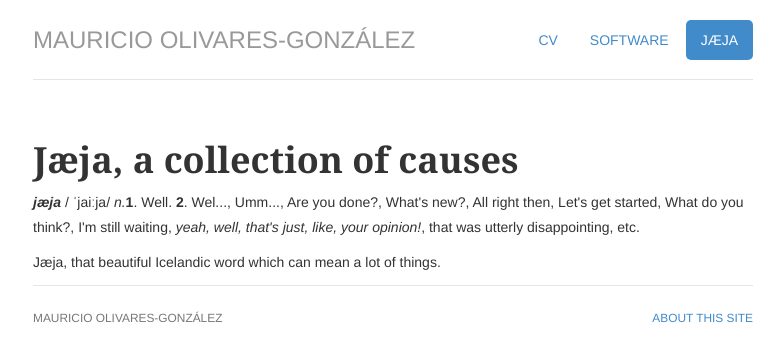
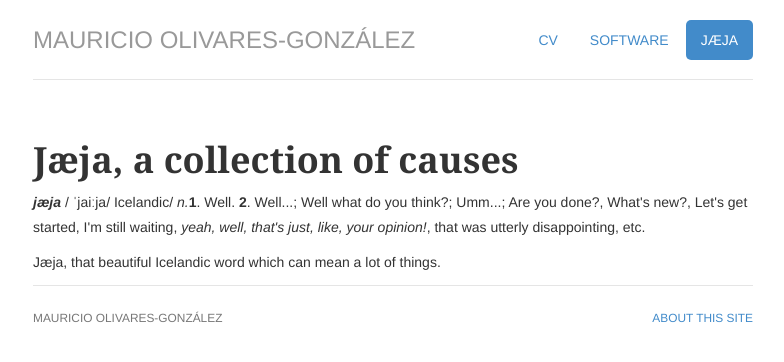
Before and after one commit to mauolivares/mauolivares.github.io, a Jekyll site: the page built from jaeja/index.html, in a window 1280 px wide. Shown: the top 362 px of the page, without its empty margins (247-1031 px from the left). Built offline with Jekyll 4.4.1, drawn with Linux system fonts in a browser that asks for light colours.

Commit message:
modify jaeja spelling

```diff
--- a/_includes/header.html
+++ b/_includes/header.html
@@ -5,7 +5,7 @@
 		<li class="{{ page.software }}"><a href="/software" title="Software">Software</a></li>
 		<!-- <li class="{{ page.projects }}"><a href="/projects" title="Projects">Projects</a></li> -->
 		<!-- <li class="{{ page.notes }}"><a href="/notes" title="Notes">Notes</a></li> -->
-		<li class="{{ page.jaeja }}"><a href="/jaeja" title="Jaeja">Jæja</a></li>
+		<li class="{{ page.jaeja }}"><a href="/jaeja" title="Jaeja">J&#230;ja</a></li>
 	</ul>
 	<h3 class="text-muted"><a href="/">Mauricio Olivares-González</a></h3>
 </div> <!-- /header -->
--- a/jaeja/index.html
+++ b/jaeja/index.html
@@ -13,7 +13,7 @@ description: A compendium of causes with no apparent direction whatsoever.
 			<div>
 				<span itemprop="jaeja"><h1>J&#230;ja, a collection of causes</h1></span>
 
-				<p><b><i>j&#230;ja</i></b> / ˈjai&#720;ja/ <i>n.</i><b>1</b>. Well. <b>2</b>. Wel..., Umm..., Are you done?, What's new?, All right then, Let's get started, What do you think?, I'm still waiting, <i>yeah, well, that's just, like, your opinion!</i>, that was utterly disappointing, etc.</p>
+				<p><b><i>j&#230;ja</i></b> / ˈjai&#720;ja/ Icelandic/ <i>n.</i><b>1</b>. Well. <b>2</b>. Well...; Well what do you think?; Umm...; Are you done?, What's new?, Let's get started, I'm still waiting, <i>yeah, well, that's just, like, your opinion!</i>, that was utterly disappointing, etc.</p>
 
 				<p> J&#230;ja, that beautiful Icelandic word which can mean a lot of things.</p>
 
```
